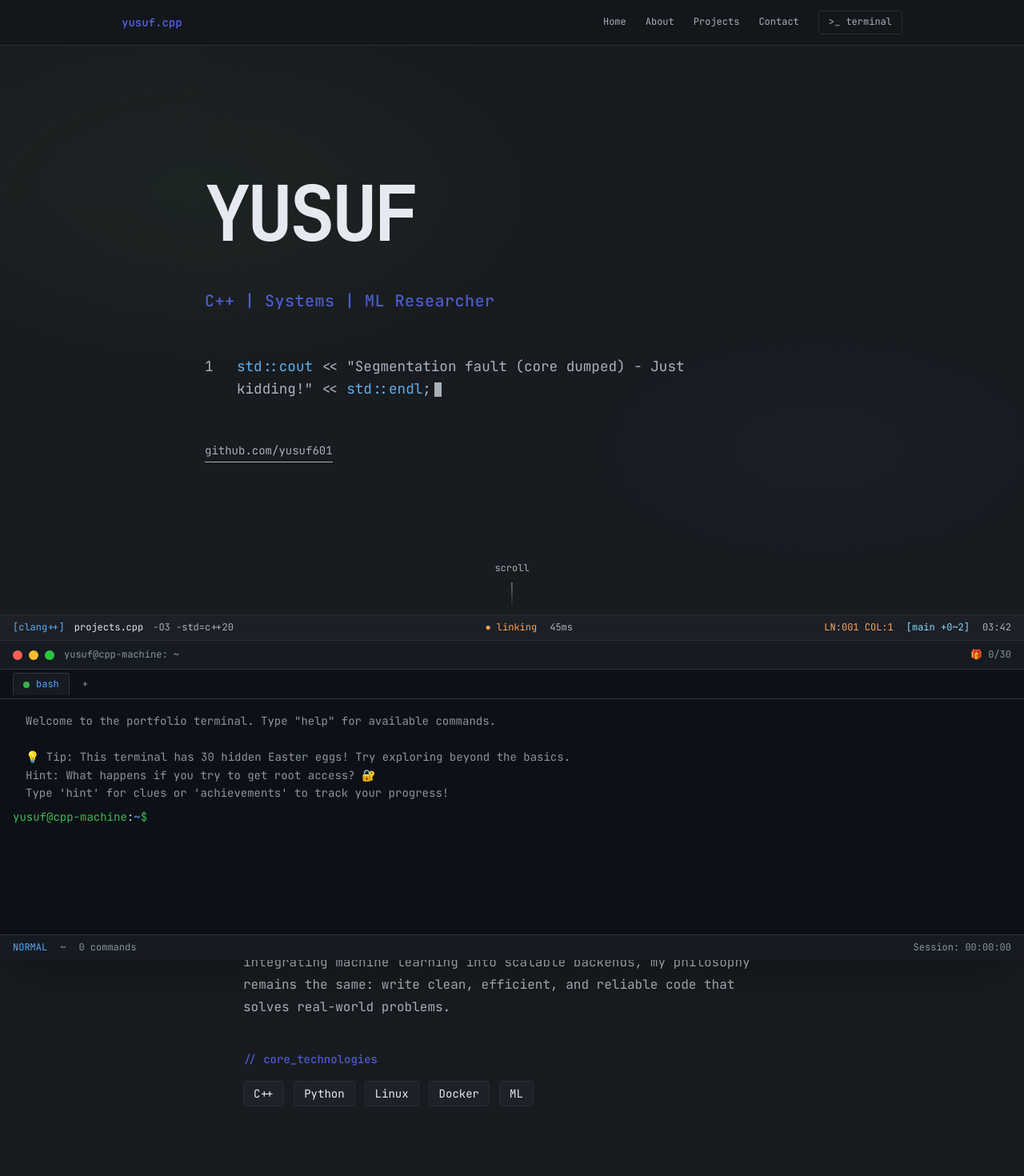
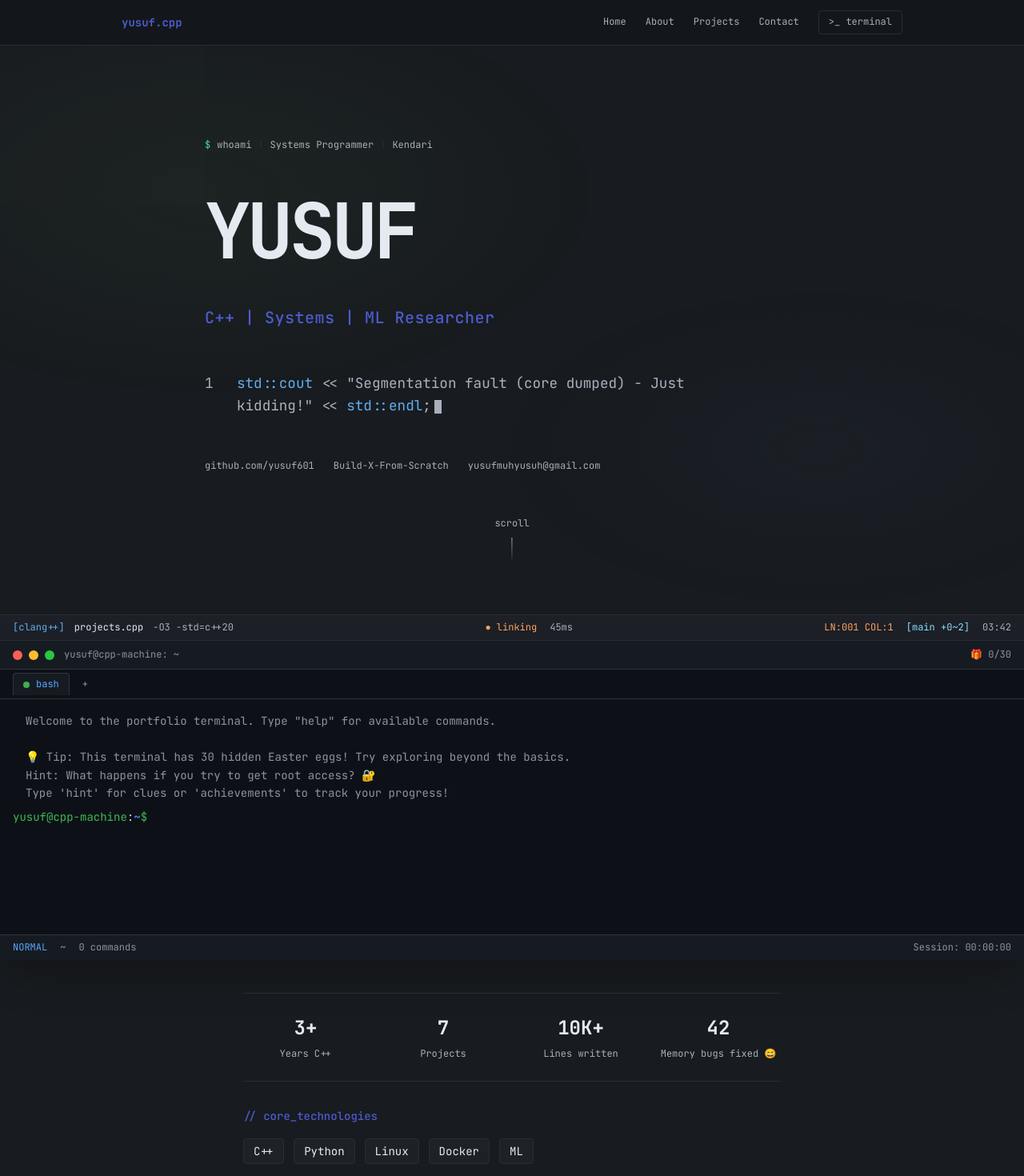
Before and after one commit to yusuf601/Archy, a React (Vite) app: page / in a window 1280 px wide. Shown: the top 1470 px of the page at 80% size. Built offline with nearby package versions, Linux system fonts and the light colour scheme.

Commit message:
feat: creative enhancements — dot-grid bg, whoami breadcrumb, social links, about stats

```diff
--- a/src/components/TechMarquee.jsx
+++ b/src/components/TechMarquee.jsx
@@ -1,71 +1,37 @@
 import React from 'react';
 import { motion } from 'framer-motion';
 
+const TECHS = [
+    'C++20', 'OpenMP', 'POSIX', 'Linux Kernel', 'ELF',
+    'CUDA', 'clang++', 'g++', 'CMake', 'Makefile',
+    'valgrind', 'gdb', 'std::algorithm', 'SIMD', 'ASM',
+    'Python', 'Docker', 'git', 'ML', 'Fuzzy Logic',
+];
+
 const TechMarquee = () => {
-    const systemsRow = [
-        '-std=c++20', 'make', '-O3', 'cmake', '-march=native',
-        '-lpthread', 'gcc', 'clang', '-Wall', '-Wextra',
-        'linux-kernel', '-DNDEBUG', 'gdb', 'valgrind', '-std=c++17',
-    ];
-
-    const aiRow = [
-        'numpy', 'scikit-learn', 'pandas', 'fuzzy-logic',
-        'matplotlib', 'python3', 'ml-research', 'clustering',
-        'deep-learning', 'scipy', 'statsmodels', 'data-science',
-    ];
-
-    const MarqueeRow = ({ items, direction = 1, colorClass = 'text-everblush-green/70 border-everblush-green/20 hover:text-everblush-green hover:border-everblush-green/50' }) => (
-        <div className="overflow-hidden flex">
-            <motion.div
-                className="flex gap-4 whitespace-nowrap shrink-0"
-                animate={{ x: direction === 1 ? [0, '-50%'] : ['-50%', 0] }}
-                transition={{ duration: 35, repeat: Infinity, ease: 'linear' }}
-            >
-                {/* Duplicate items for seamless loop */}
-                {[...items, ...items].map((item, i) => (
-                    <motion.span
-                        key={i}
-                        className={`font-mono text-xs sm:text-sm px-3 py-1.5 border rounded transition-all duration-300 cursor-default shrink-0 ${colorClass}`}
-                        whileHover={{ scale: 1.08, y: -2 }}
-                    >
-                        {item}
-                    </motion.span>
-                ))}
-            </motion.div>
-        </div>
-    );
+    const doubled = [...TECHS, ...TECHS]; // seamless loop
 
     return (
-        <div className="overflow-hidden bg-everblush-bg/50 border-y border-everblush-green/30 py-5 space-y-3">
-            {/* Row 1: Systems (→ right) */}
-            <div className="flex items-center gap-4">
-                <span className="font-mono text-[10px] text-everblush-green/40 uppercase tracking-widest shrink-0 pl-4 hidden sm:block">
-                    sys
-                </span>
-                <MarqueeRow
-                    items={systemsRow}
-                    direction={1}
-                    colorClass="text-everblush-green/70 border-everblush-green/20 hover:text-everblush-green hover:border-everblush-green/60 hover:shadow-glow-green"
-                />
+        <motion.div
+            initial={{ opacity: 0 }}
+            whileInView={{ opacity: 1 }}
+            viewport={{ once: true }}
+            transition={{ duration: 0.8 }}
+            className="relative overflow-hidden py-6 border-y border-[var(--border-light)]"
+            style={{ maskImage: 'linear-gradient(to right, transparent, black 10%, black 90%, transparent)' }}
+        >
+            <div className="flex animate-[marquee_30s_linear_infinite] whitespace-nowrap gap-0">
+                {doubled.map((tech, i) => (
+                    <span
+                        key={i}
+                        className="text-xs text-[var(--text-secondary)] mx-5 shrink-0 select-none"
+                    >
+                        <span className="text-[var(--accent-blue)] mr-1.5">∷</span>
+                        {tech}
+                    </span>
+                ))}
             </div>
-
-            {/* Row 2: AI (← left) */}
-            <div className="flex items-center gap-4">
-                <span className="font-mono text-[10px] text-everblush-blue/40 uppercase tracking-widest shrink-0 pl-4 hidden sm:block">
-                    ai
-                </span>
-                <MarqueeRow
-                    items={aiRow}
-                    direction={-1}
-                    colorClass="text-everblush-blue/70 border-everblush-blue/20 hover:text-everblush-blue hover:border-everblush-blue/60 hover:shadow-glow-blue"
-                />
-            </div>
-
-            {/* Label */}
-            <p className="text-center font-mono text-[10px] text-everblush-fg/30 pt-1">
-                // Compilation Flags &amp; Research Libraries
-            </p>
-        </div>
+        </motion.div>
     );
 };
 
--- a/src/index.css
+++ b/src/index.css
@@ -24,6 +24,9 @@
 body {
   font-family: 'JetBrains Mono', monospace;
   background-color: var(--bg-body) !important;
+  /* Subtle dot grid */
+  background-image: radial-gradient(circle, rgba(255, 255, 255, 0.04) 1px, transparent 1px);
+  background-size: 28px 28px;
   color: var(--text-primary);
   line-height: 1.6;
   -webkit-font-smoothing: antialiased;
--- a/src/pages/About.jsx
+++ b/src/pages/About.jsx
@@ -48,8 +48,29 @@ const About = () => {
                     initial="hidden"
                     whileInView="visible"
                     viewport={{ once: true, amount: 0.3 }}
+                    transition={{ duration: 0.5, delay: 0.15 }}
+                    className="mt-10 grid grid-cols-2 sm:grid-cols-4 gap-4 border-y border-[var(--border-light)] py-6"
+                >
+                    {[
+                        { value: '3+', label: 'Years C++' },
+                        { value: '7', label: 'Projects' },
+                        { value: '10K+', label: 'Lines written' },
+                        { value: '42', label: 'Memory bugs fixed 😄' },
+                    ].map((stat, i) => (
+                        <div key={i} className="text-center">
+                            <div className="text-2xl font-black text-[var(--text-primary)]">{stat.value}</div>
+                            <div className="text-xs text-[var(--text-secondary)] mt-1">{stat.label}</div>
+                        </div>
+                    ))}
+                </motion.div>
+
+                <motion.div
+                    variants={fadeUp}
+                    initial="hidden"
+                    whileInView="visible"
+                    viewport={{ once: true, amount: 0.3 }}
                     transition={{ duration: 0.5, delay: 0.2 }}
-                    className="mt-10"
+                    className="mt-8"
                 >
                     <p className="mb-4 text-sm text-[var(--accent-blue)] font-medium">// core_technologies</p>
                     <div className="flex flex-wrap gap-3">
--- a/src/pages/Home.jsx
+++ b/src/pages/Home.jsx
@@ -89,8 +89,23 @@ const Home = () => {
     };
 
     return (
-        <section className="min-h-screen flex items-center justify-center -mt-14 pt-20 px-6">
+        <section className="min-h-screen flex items-center justify-center -mt-14 pt-20 px-6 relative">
             <div className="max-w-3xl w-full flex flex-col items-center md:items-start text-center md:text-left">
+
+                {/* $ whoami breadcrumb */}
+                <motion.p
+                    initial={{ opacity: 0, y: 10 }}
+                    animate={{ opacity: 1, y: 0 }}
+                    transition={{ duration: 0.4 }}
+                    className="text-xs text-[var(--text-secondary)] mb-5 flex items-center gap-2"
+                >
+                    <span style={{ color: '#43D9AD' }}>$</span> whoami
+                    <span className="text-[var(--border-light)]">|</span>
+                    <span>Systems Programmer</span>
+                    <span className="text-[var(--border-light)]">|</span>
+                    <span>Kendari</span>
+                </motion.p>
+
                 <motion.h1
                     initial={{ opacity: 0, y: 20 }}
                     animate={{ opacity: 1, y: 0 }}
@@ -131,17 +146,29 @@ const Home = () => {
                     )}
                 </motion.div>
 
-                <motion.a
+                {/* Social links row */}
+                <motion.div
                     initial={{ opacity: 0 }}
                     animate={{ opacity: 1 }}
                     transition={{ duration: 0.5, delay: 0.5 }}
-                    href="https://github.com/yusuf601"
-                    target="_blank"
-                    rel="noopener noreferrer"
-                    className="text-sm text-[var(--text-secondary)] hover:text-[var(--text-primary)] border-b border-[var(--text-secondary)] hover:border-[var(--text-primary)] pb-0.5 transition-colors"
+                    className="flex flex-wrap items-center gap-x-6 gap-y-2"
                 >
-                    github.com/yusuf601
-                </motion.a>
+                    {[
+                        { label: 'github.com/yusuf601', href: 'https://github.com/yusuf601' },
+                        { label: 'Build-X-From-Scratch', href: 'https://github.com/Build-X-From-Scratch' },
+                        { label: 'yusufmuhyusuh@gmail.com', href: 'mailto:yusufmuhyusuh@gmail.com' },
+                    ].map(link => (
+                        <a
+                            key={link.href}
+                            href={link.href}
+                            target={link.href.startsWith('http') ? '_blank' : undefined}
+                            rel="noopener noreferrer"
+                            className="text-xs text-[var(--text-secondary)] hover:text-[var(--accent-green)] transition-colors border-b border-transparent hover:border-[var(--accent-green)] pb-0.5"
+                        >
+                            {link.label}
+                        </a>
+                    ))}
+                </motion.div>
 
                 {/* Scroll Indicator */}
                 <motion.div
--- a/tailwind.config.js
+++ b/tailwind.config.js
@@ -49,6 +49,7 @@ export default {
                 'blink': 'blink 1s step-end infinite',
                 'fade-in': 'fadeIn 0.5s ease-in-out',
                 'slide-up': 'slideUp 0.5s ease-out',
+                'marquee': 'marquee 30s linear infinite',
             },
             keyframes: {
                 blink: {
@@ -62,6 +63,10 @@ export default {
                 slideUp: {
                     '0%': { transform: 'translateY(20px)', opacity: '0' },
                     '100%': { transform: 'translateY(0)', opacity: '1' },
+                },
+                marquee: {
+                    '0%': { transform: 'translateX(0)' },
+                    '100%': { transform: 'translateX(-50%)' },
                 }
             }
         },
```
